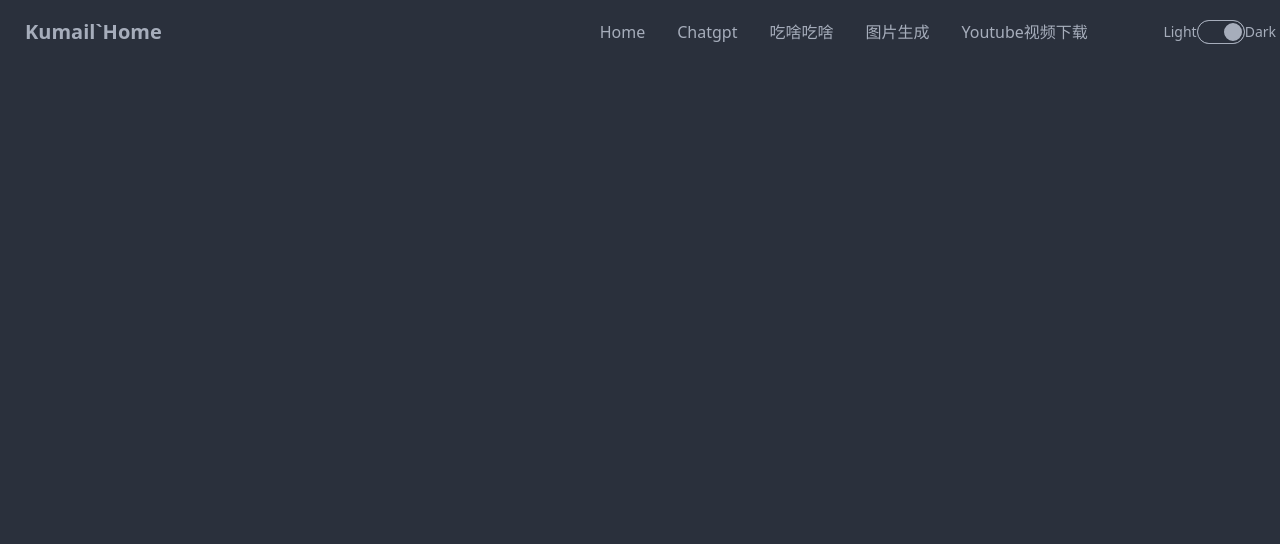
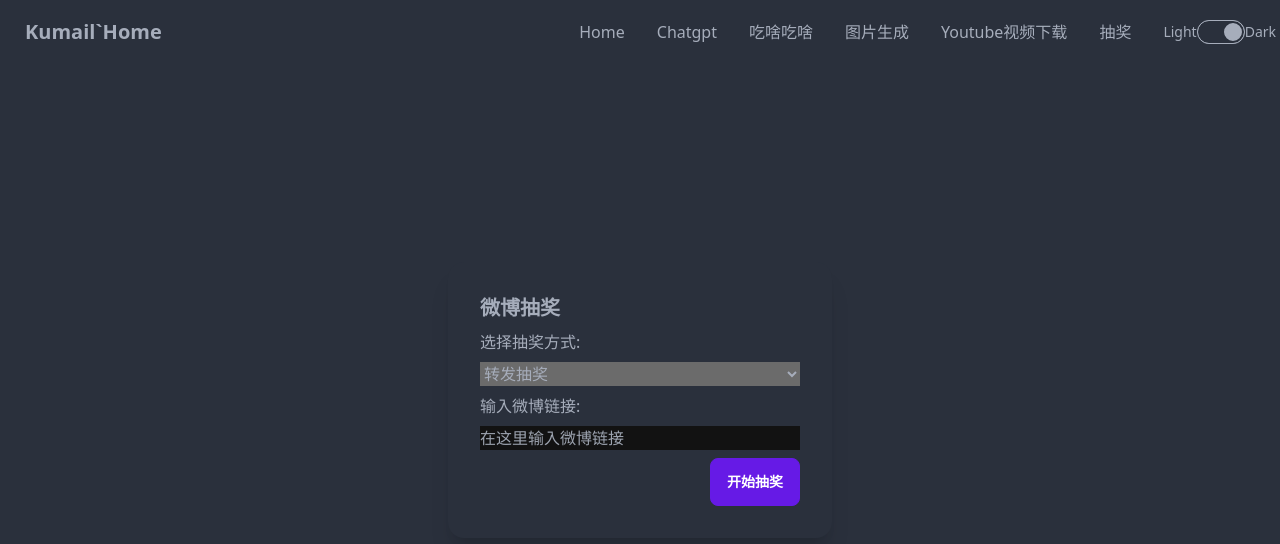
Before and after one commit to kumailf/myweb-fe, a Vue app: page /draw in a window 1280 px wide. Shown: the top 544 px of the page. Built offline with nearby package versions, Linux system fonts and the light colour scheme.

Commit message:
add draw

```diff
--- a/src/components/layout/NavBar.vue
+++ b/src/components/layout/NavBar.vue
@@ -28,7 +28,9 @@ import { RouterLink, RouterView } from 'vue-router'
                     <li>
                         <RouterLink to="/ytbdownload">Youtube视频下载</RouterLink>
                     </li>
-
+                    <li>
+                        <RouterLink to="/draw">抽奖</RouterLink>
+                    </li>
                 </ul>
             </div>
             <a class="btn btn-ghost normal-case text-xl">Kumail`Home</a>
@@ -50,6 +52,9 @@ import { RouterLink, RouterView } from 'vue-router'
                 <li>
                     <RouterLink to="/ytbdownload">Youtube视频下载</RouterLink>
                 </li>
+                <li>
+                    <RouterLink to="/draw">抽奖</RouterLink>
+                </li>
             </ul>
         </div>
 
--- a/src/router/index.ts
+++ b/src/router/index.ts
@@ -33,6 +33,11 @@ const router = createRouter({
       path: '/blog',
       name: 'blog',
       component: () => import('../views/BlogView.vue')
+    },
+    {
+      path: '/draw',
+      name: 'draw',
+      component: () => import('../views/DrawView.vue')
     }
   ]
 })
--- /dev/null
+++ b/src/views/DrawView.vue
@@ -0,0 +1,61 @@
+<script lang="ts">
+import axios from 'axios';
+
+export default {
+  data() {
+    return {
+      lotteryTypes: [
+        { value: 'repost', label: '转发抽奖' },
+        { value: 'comment', label: '评论抽奖' },
+        // 添加其他抽奖方式的选项
+      ],
+      selectedLotteryType: 'repost', // 设置默认选中的抽奖方式
+      lotteryResult: '',
+      isDisabled: false,
+    };
+  },
+  methods: {
+    startLottery() {
+      this.isDisabled = true;
+
+      axios.post('https://www.kumail.moe/api/draw', { weiboLink: this.weiboLink, selectedLotteryType: this.selectedLotteryType, }, { withCredentials: true })
+        .then((response: { data: { winner: string } }) => {
+          console.log(response.data)
+          // 将接口返回的数据添加到消息记录中
+          this.lotteryResult = response.data.winner
+          setTimeout(() => {
+            this.isDisabled = false; // Enable the button after two minutes
+          }, 120000);
+        })
+
+    },
+      },
+    }
+</script>
+
+<template>
+  <main>
+    <div class="card w-96 bg-base-100 shadow-xl"
+      style="position: absolute; top: 50%; left: 50%; transform: translate(-50%, -50%);">
+      <div class="card-body">
+        <h2 class="card-title">微博抽奖</h2>
+
+        <label for="lotteryType">选择抽奖方式:</label>
+        <select v-model="selectedLotteryType" id="lotteryType">
+          <!-- 保留了选择抽奖方式的下拉框 -->
+          <option v-for="type in lotteryTypes" :key="type.value" :value="type.value">{{ type.label }}</option>
+        </select>
+
+        <label for="weiboLink">输入微博链接:</label>
+        <input v-model="weiboLink" type="text" id="weiboLink" placeholder="在这里输入微博链接">
+
+        <div class="card-actions justify-end">
+          <button class="btn btn-primary" :disabled="isDisabled" @click="startLottery">开始抽奖</button>
+        </div>
+
+        <p v-if="lotteryResult">{{ lotteryResult }}</p>
+      </div>
+    </div>
+
+  </main>
+</template>
```
